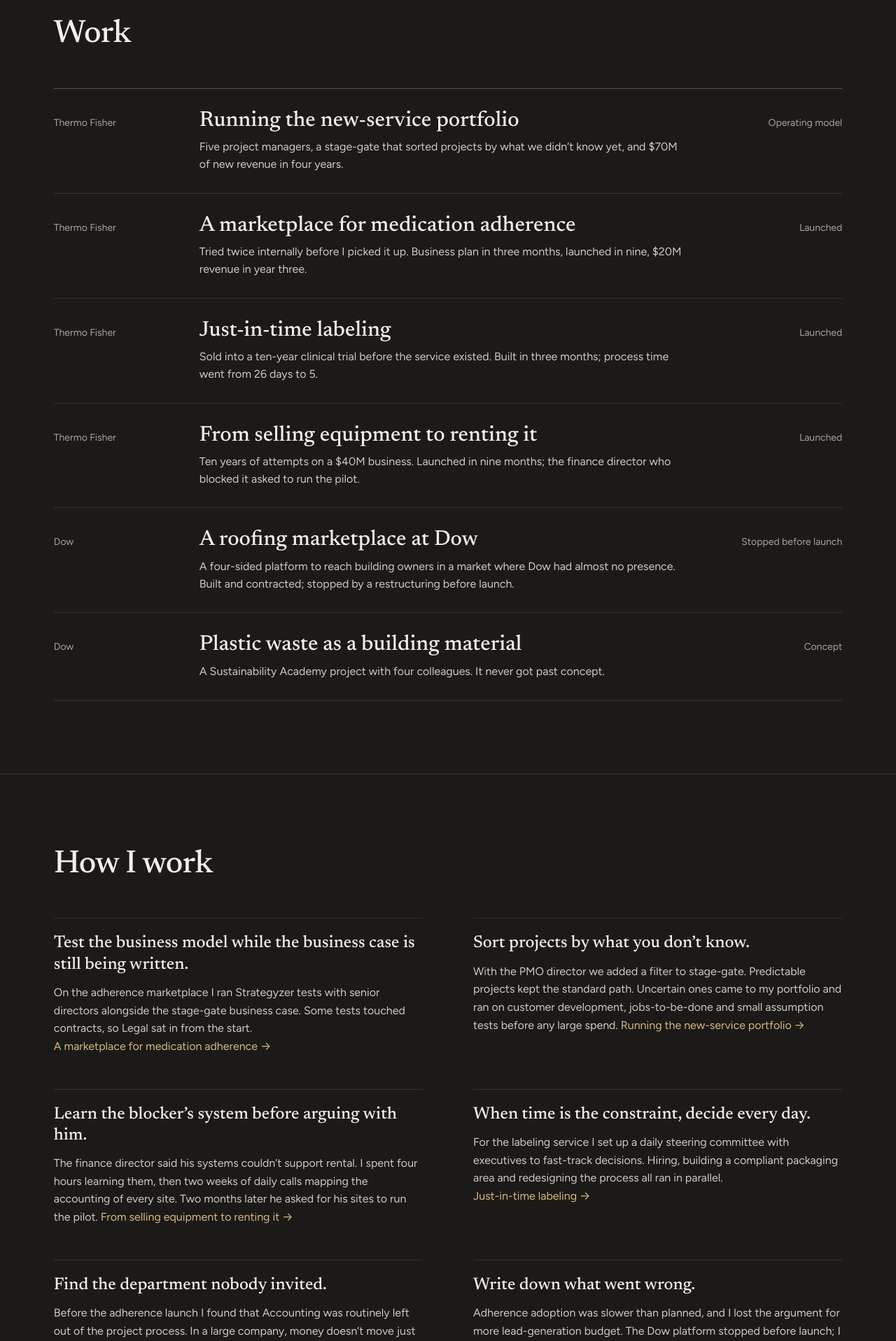
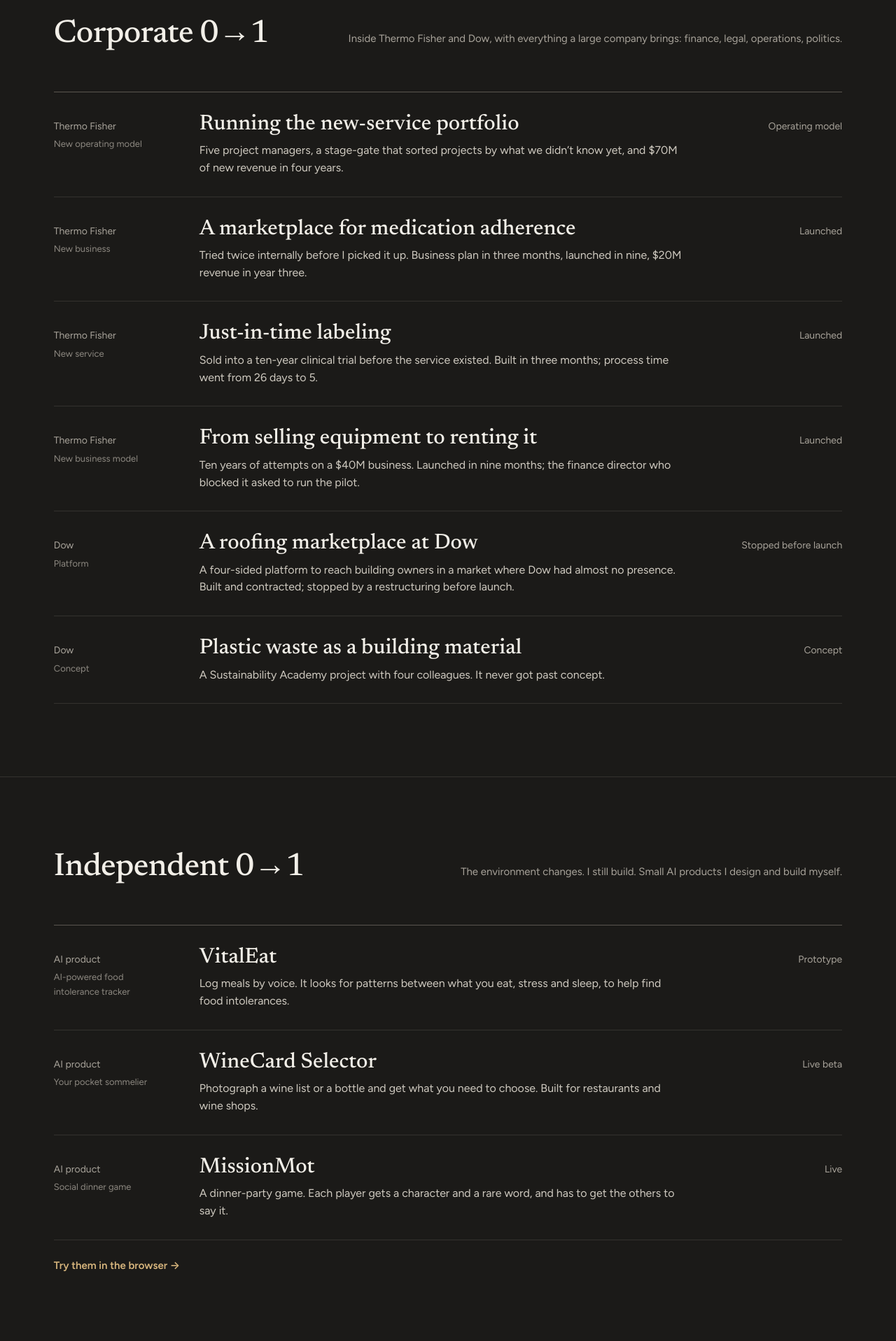
Before and after one commit to stephaneritty-del/portfolio, a React (Vite) app: page / in a window 1280 px wide. Shown: the part 880-2797 px from the top of the page at 70% size. Built offline with nearby package versions, Linux system fonts and the light colour scheme.

Commit message:
Add files via upload

```diff
--- a/src/components/SiteFooter.jsx
+++ b/src/components/SiteFooter.jsx
@@ -25,7 +25,7 @@ export default function SiteFooter() {
           <a href={LINKEDIN} target="_blank" rel="noopener noreferrer">LinkedIn</a>
           <a href={GITHUB} target="_blank" rel="noopener noreferrer">GitHub</a>
           <a href={`mailto:${EMAIL}`}>Email</a>
-          <a href="/ai-apps">Side projects (2025)</a>
+          <a href="/ai-apps">AI products</a>
         </nav>
       </footer>
       <CookieConsent />
--- a/src/components/SiteHeader.jsx
+++ b/src/components/SiteHeader.jsx
@@ -7,7 +7,8 @@ export default function SiteHeader({ className = '' }) {
       <a href="/" className="site-name">Stephane Ritty</a>
       <nav className="site-nav" aria-label="Main">
         <a href="/#work">Work</a>
-        <a href="/#how">How I work</a>
+        <a href="/#how">Building 0→1</a>
+        <a href="/ai-apps">AI products</a>
         <a href="/#contact">Contact</a>
         {CV_URL && (
           <a href={CV_URL} className="btn btn-outline btn-small">CV</a>
--- a/src/content.js
+++ b/src/content.js
@@ -12,16 +12,12 @@ export const CV_URL = null;
 
 export const ROLE = 'Head of Product';
 
-// A real quote from Dow. Shown in the homepage Background section.
-export const TESTIMONIAL = {
-  quote: 'Excellent forward thinking individual with entrepreneurial and strategic mindset!',
-  name: 'Marco ten Bruggencate',
-  title: 'Business President II&I, Dow'
-};
+// Marco ten Bruggencate's quote was removed from the site on 28 Sept.
+// To restore it, see .todo.md.
 
 // Three numbers under the homepage headline.
 export const heroFacts = [
-  ['$70M', 'new revenue in four years from the portfolio I ran'],
+  ['$70M', 'new revenue in four years, from the portfolio I ran'],
   ['9 months', 'to launch a rental model after ten years of attempts'],
   ['26 → 5 days', 'process time on a service built in three months']
 ];
@@ -31,6 +27,8 @@ export const heroFacts = [
 export const cases = [
   {
     slug: 'npi-portfolio',
+    type: 'New operating model',
+    owned: 'Portfolio decisions, the PMO framework (with the PMO director), a team of five project managers',
     component: 'Portfolio',
     company: 'Thermo Fisher',
     title: 'Running the new-service portfolio',
@@ -49,6 +47,8 @@ export const cases = [
   },
   {
     slug: 'adherence-marketplace',
+    type: 'New business',
+    owned: 'Business plan, vendor qualification, customer segmentation, pricing model, launch',
     component: 'Adherence',
     company: 'Thermo Fisher',
     title: 'A marketplace for medication adherence',
@@ -67,6 +67,8 @@ export const cases = [
   },
   {
     slug: 'just-in-time-labeling',
+    type: 'New service',
+    owned: 'Business model, operating process, hiring, a compliant packaging area, daily executive steering',
     component: 'Jit',
     company: 'Thermo Fisher',
     title: 'Just-in-time labeling',
@@ -85,6 +87,8 @@ export const cases = [
   },
   {
     slug: 'rental-business-model',
+    type: 'New business model',
+    owned: 'Business process, accounting integration, vendor contracts (MSAs and SOWs), financial model and pricing, pilot',
     component: 'Rental',
     company: 'Thermo Fisher',
     title: 'From selling equipment to renting it',
@@ -103,6 +107,8 @@ export const cases = [
   },
   {
     slug: 'b2b2c-platform',
+    type: 'Platform',
+    owned: 'Market strategy, business model, partner negotiations, product owner for version one, UX decisions',
     component: 'Platform',
     company: 'Dow',
     title: 'A roofing marketplace at Dow',
@@ -114,13 +120,15 @@ export const cases = [
       ['100+', 'qualified contractors in the pool'],
       ['~10', 'building owners ready to renovate'],
       ['4 of 4', 'stakeholder groups committed'],
-      ['7% vs 62%', 'market share, Europe vs North America']
+      ['7% vs 62%', 'liquid membranes’ share, Europe vs North America']
     ],
     description:
       'A four-sided roofing marketplace at Dow, built and contracted, then stopped by a restructuring before launch.'
   },
   {
     slug: 'circular-plastics',
+    type: 'Concept',
+    owned: 'The proposal, and a team of four from the Sustainability Academy',
     component: 'Plastics',
     company: 'Dow',
     title: 'Plastic waste as a building material',
@@ -134,16 +142,19 @@ export const cases = [
   }
 ];
 
-// "How I work" on the homepage: habits, each with the case that shows it.
-export const practices = [
+// "Building 0→1" on the homepage: an intro line, then observations with evidence.
+export const beyondProduct =
+  'A 0→1 doesn’t work because the product works. The customer, the economics, the team, the operations and the organization have to work too.';
+
+export const principles = [
   {
-    title: 'Test the business model while the business case is still being written.',
+    title: 'Start before the business case is finished.',
     text: 'On the adherence marketplace I ran Strategyzer tests with senior directors alongside the stage-gate business case. Some tests touched contracts, so Legal sat in from the start.',
     slug: 'adherence-marketplace'
   },
   {
     title: 'Sort projects by what you don’t know.',
-    text: 'With the PMO director we added a filter to stage-gate. Predictable projects kept the standard path. Uncertain ones came to my portfolio and ran on customer development, jobs-to-be-done and small assumption tests before any large spend.',
+    text: 'With the PMO director we added a filter to stage-gate. Predictable projects kept the standard path. Uncertain ones came to my portfolio and were tested in small steps before any large spend.',
     slug: 'npi-portfolio'
   },
   {
@@ -152,54 +163,54 @@ export const practices = [
     slug: 'rental-business-model'
   },
   {
+    title: 'Find the department nobody invited.',
+    text: 'Before the adherence launch I found that Accounting had been left out of the project process. A signed contract doesn’t make money move.',
+    slug: 'adherence-marketplace'
+  },
+  {
     title: 'When time is the constraint, decide every day.',
-    text: 'For the labeling service I set up a daily steering committee with executives to fast-track decisions. Hiring, building a compliant packaging area and redesigning the process all ran in parallel.',
+    text: 'For the labeling service I set up a daily steering committee with executives. Hiring, a compliant packaging area and a new process ran in parallel instead of waiting on each other.',
     slug: 'just-in-time-labeling'
   },
   {
-    title: 'Find the department nobody invited.',
-    text: 'Before the adherence launch I found that Accounting was routinely left out of the project process. In a large company, money doesn’t move just because a contract is signed.',
-    slug: 'adherence-marketplace'
-  },
-  {
     title: 'Write down what went wrong.',
-    text: 'Adherence adoption was slower than planned, and I lost the argument for more lead-generation budget. The Dow platform stopped before launch; I had underestimated the internal politics. Both are in the cases.',
+    text: 'Adherence adoption was slower than planned, and I lost the argument for more lead-generation budget. The Dow platform stopped before launch; I had underestimated the internal politics.',
     slug: 'b2b2c-platform'
   }
 ];
 
-// 2025 side projects, built on personal time while learning to build with AI.
-// Shown only on /ai-apps (linked from the footer), framed as past experiments.
+// Independent 0→1: small AI products Stephane designs and builds himself.
+// Shown on the homepage (Work) and on /ai-apps.
 export const apps = [
   {
     id: 'vitaleat',
     title: 'VitalEat',
     subtitle: 'AI-powered food intolerance tracker',
     description:
-      "An intelligent nutrition companion that helps identify food intolerances through seamless intake tracking. It learns your body's responses to different foods, stress levels, and sleep patterns.",
+      'Log meals by voice. It looks for patterns between what you eat, stress and sleep, to help find food intolerances.',
     tags: ['AI/ML', 'Health tech', 'Voice interface'],
     url: 'https://vitaleat.vercel.app',
-    status: 'The serious one'
+    status: 'Prototype'
   },
   {
     id: 'winecard',
     title: 'WineCard Selector',
     subtitle: 'Your pocket sommelier',
     description:
-      'Snap a photo of any wine card or bottle and instantly get the information you need. Made for restaurant dining and wine shopping.',
+      'Photograph a wine list or a bottle and get what you need to choose. Built for restaurants and wine shops.',
     tags: ['Computer vision', 'Web scraping', 'API integration'],
     url: 'https://winecardselctor.vercel.app',
-    status: 'Just for fun'
+    status: 'Live beta'
   },
   {
     id: 'missionmot',
     title: 'MissionMot',
     subtitle: 'Social dinner game',
     description:
-      'A party game where each player takes on a character and has to steer the others into saying rare, assigned words during dinner.',
+      'A dinner-party game. Each player gets a character and a rare word, and has to get the others to say it.',
     tags: ['Game design', 'Social', 'Real-time'],
     url: 'https://missionmot.vercel.app',
-    status: 'Just for fun'
+    status: 'Live'
   }
   // Ikigai Finder (https://ikig.vercel.app/) is hidden until it works reliably.
 ];
--- a/src/pages/AppsPage.jsx
+++ b/src/pages/AppsPage.jsx
@@ -12,12 +12,11 @@ export default function AppsPage() {
       <SiteHeader className="page-header" />
       <main>
         <header className="case-hero">
-          <p className="kicker">Side projects · 2025</p>
-          <h1 className="display-lg">Where I started <em>building with AI.</em></h1>
+          <p className="kicker">Independent 0→1</p>
+          <h1 className="display-lg">The environment changes. <em>I still build.</em></h1>
           <p className="lead">
-            Experiments from 2025, built on personal time while I was learning. VitalEat is the serious one; the
-            other two were just for fun. I&apos;d build all of them very differently today, but they&apos;re where it
-            started.
+            Small AI products I design and build myself, from idea to working product, without an organization around
+            them. Open any of them in the phone.
           </p>
         </header>
 
--- a/src/pages/CasePage.jsx
+++ b/src/pages/CasePage.jsx
@@ -21,10 +21,14 @@ export default function CasePage({ slug }) {
       <SiteHeader className="page-header" />
       <main>
         <header className="case-hero">
-          <p className="kicker">{c.company}</p>
+          <p className="kicker">{c.company} · {c.type}</p>
           <h1 className="display-lg">{c.title}</h1>
           <p className="lead">{c.dek}</p>
           <dl className="case-meta">
+            <div className="case-owned">
+              <dt>What I owned</dt>
+              <dd>{c.owned}</dd>
+            </div>
             {c.role && (
               <div>
                 <dt>Role</dt>
--- a/src/pages/Home.jsx
+++ b/src/pages/Home.jsx
@@ -1,6 +1,6 @@
 import SiteHeader from '../components/SiteHeader.jsx';
 import SiteFooter, { ContactBand } from '../components/SiteFooter.jsx';
-import { EMAIL, ROLE, TESTIMONIAL, cases, heroFacts, practices } from '../content.js';
+import { EMAIL, ROLE, apps, cases, heroFacts, beyondProduct, principles } from '../content.js';
 
 const caseTitle = (slug) => cases.find((c) => c.slug === slug).title;
 
@@ -14,11 +14,10 @@ export default function Home() {
         <SiteHeader className="home-hero-header" />
         <div className="home-hero-content">
           <p className="kicker">{ROLE}</p>
-          <h1 className="display-xl">I build new services inside companies that weren’t set up to run them.</h1>
+          <h1 className="display-xl">I build what doesn’t exist yet.</h1>
           <p className="lead">
-            Mostly at Thermo Fisher, in clinical trial services: a marketplace that had failed twice, a rental model the
-            company had tried for ten years, a labeling service sales had sold before it existed. And at Dow, a roofing
-            platform to reach building owners in a market where Dow had almost no presence.
+            0→1 products, services and businesses, from the first idea to something that works. Inside Thermo Fisher
+            and Dow, or on my own, I run the whole thing: customer, business model, product, team, launch.
           </p>
           <ul className="hero-proof" aria-label="Results">
             {heroFacts.map(([value, label]) => (
@@ -29,7 +28,7 @@ export default function Home() {
             ))}
           </ul>
           <div className="button-row">
-            <a href="#work" className="btn btn-light">Read the cases</a>
+            <a href="#work" className="btn btn-light">See the work</a>
             <a href={`mailto:${EMAIL}`} className="btn btn-outline">Email me</a>
           </div>
         </div>
@@ -37,12 +36,20 @@ export default function Home() {
 
       <main>
         <section id="work" className="band">
-          <h2 className="display-md section-title">Work</h2>
+          <div className="section-head">
+            <h2 className="display-md">Corporate 0→1</h2>
+            <p className="section-note">
+              Inside Thermo Fisher and Dow, with everything a large company brings: finance, legal, operations, politics.
+            </p>
+          </div>
           <ol className="work-list">
             {cases.map((c) => (
               <li key={c.slug}>
                 <a href={`/work/${c.slug}`} className="work-row">
-                  <span className="work-company">{c.company}</span>
+                  <span className="work-company">
+                    {c.company}
+                    <span className="work-type">{c.type}</span>
+                  </span>
                   <span className="work-main">
                     <span className="work-title">{c.title}</span>
                     <span className="work-line">{c.line}</span>
@@ -54,10 +61,38 @@ export default function Home() {
           </ol>
         </section>
 
+        <section id="independent" className="band">
+          <div className="section-head">
+            <h2 className="display-md">Independent 0→1</h2>
+            <p className="section-note">The environment changes. I still build. Small AI products I design and build myself.</p>
+          </div>
+          <ol className="work-list">
+            {apps.map((a) => (
+              <li key={a.id}>
+                <a href="/ai-apps" className="work-row">
+                  <span className="work-company">
+                    AI product
+                    <span className="work-type">{a.subtitle}</span>
+                  </span>
+                  <span className="work-main">
+                    <span className="work-title">{a.title}</span>
+                    <span className="work-line">{a.description}</span>
+                  </span>
+                  <span className="work-status">{a.status}</span>
+                </a>
+              </li>
+            ))}
+          </ol>
+          <p className="section-more"><a href="/ai-apps">Try them in the browser</a></p>
+        </section>
+
         <section id="how" className="band">
-          <h2 className="display-md section-title">How I work</h2>
+          <div className="section-head section-head-stack">
+            <h2 className="display-md">Building 0→1</h2>
+            <p className="lead">{beyondProduct}</p>
+          </div>
           <ol className="practices">
-            {practices.map((p) => (
+            {principles.map((p) => (
               <li key={p.title} className="practice">
                 <h3 className="practice-title">{p.title}</h3>
                 <p className="practice-text">
@@ -72,22 +107,14 @@ export default function Home() {
           <h2 className="display-md section-title">Background</h2>
           <div className="background-text">
             <p>
-              Product and innovation management, mostly in clinical trial services at Thermo Fisher and construction
-              chemicals at Dow. Today I&apos;m Head of Product.
+              Product director, program lead, product owner, portfolio lead, now Head of Product. The titles changed;
+              the work didn’t: take something ambiguous and build it into something real. That meant working across
+              product, sales, operations, finance and legal, inside Thermo Fisher and Dow, and on my own.
             </p>
-            <p>
-              The titles changed: product director, program lead, product owner, portfolio lead. The work sat in the
-              same place each time, between product, sales, operations, finance and legal, which is where new services
-              usually get stuck. On the Dow platform I negotiated with partner CEOs and also made the UX decisions
-              with the Scrum team.
+            <p className="rugby">
+              Like a rugby forward, I go into the rucks no one wants, so the team can move forward.
             </p>
           </div>
-          <blockquote className="testimonial">
-            <p>“{TESTIMONIAL.quote}”</p>
-            <footer>
-              {TESTIMONIAL.name}, {TESTIMONIAL.title}
-            </footer>
-          </blockquote>
         </section>
 
         <ContactBand />
--- a/src/routes.jsx
+++ b/src/routes.jsx
@@ -10,9 +10,9 @@ export const routes = [
   {
     path: '/',
     file: 'index.html',
-    title: `Stephane Ritty, ${ROLE}`,
+    title: `Stephane Ritty, ${ROLE} | I build what doesn’t exist yet`,
     description:
-      'Stephane Ritty, Head of Product. New services built inside Thermo Fisher and Dow, including a portfolio that brought $70M of new revenue in four years.',
+      'Stephane Ritty, Head of Product. 0→1 products, services and businesses: $70M of new revenue in four years at Thermo Fisher, a service built in three months, AI products built hands-on.',
     render: () => <Home />
   },
   ...cases.map((c) => ({
@@ -25,9 +25,8 @@ export const routes = [
   {
     path: '/ai-apps',
     file: 'ai-apps.html',
-    title: 'Side projects (2025) | Stephane Ritty',
-    description: 'Personal-time experiments from 2025, when Stephane Ritty started building with AI.',
-    noindex: true,
+    title: 'AI products | Stephane Ritty',
+    description: 'Independent 0→1: small AI products Stephane Ritty designs and builds himself. VitalEat, WineCard Selector and MissionMot.',
     render: () => <AppsPage />
   }
 ];
--- a/src/styles.css
+++ b/src/styles.css
@@ -168,8 +168,8 @@ a:focus-visible, button:focus-visible {
   gap: clamp(12px, 2.6vh, 32px);
   padding: clamp(20px, 4vh, 48px) var(--pad) clamp(24px, 6vh, 72px) clamp(32px, 5.5vw, 80px);
 }
-.home-hero .display-xl { font-size: clamp(34px, min(4.4vw, 6.4vh), 68px); line-height: 1.06; max-width: 15em; }
-.home-hero .lead { font-size: clamp(15.5px, min(1.35vw, 2vh), 19px); max-width: 38em; }
+.home-hero .display-xl { font-size: clamp(40px, min(6.6vw, 10.5vh), 100px); }
+.home-hero .lead { font-size: clamp(16px, min(1.5vw, 2.15vh), 20px); max-width: 36em; }
 
 .hero-proof {
   list-style: none;
@@ -234,6 +234,14 @@ a:focus-visible, button:focus-visible {
 .work-status { font-size: 14px; color: var(--faint); text-align: right; }
 .work-row:hover .work-title { color: var(--accent); }
 
+.work-type { display: block; margin-top: 4px; font-size: 13px; color: var(--faint); opacity: 0.8; }
+.section-more { margin: 24px 0 0; font-size: 15px; }
+.section-more a { color: var(--accent); font-weight: 600; }
+.section-more a::after { content: " →"; }
+.section-more a:hover { text-decoration: underline; text-underline-offset: 3px; }
+
+.section-head-stack { flex-direction: column; align-items: flex-start; gap: 16px; }
+
 .practices {
   list-style: none;
   margin: 0;
@@ -255,27 +263,21 @@ a:focus-visible, button:focus-visible {
 .practice-text a::after { content: " →"; }
 .practice-text a:hover { text-decoration: underline; text-underline-offset: 3px; }
 
+.background-text .rugby {
+  margin-top: 28px;
+  font-family: var(--serif);
+  font-style: italic;
+  font-size: clamp(22px, 2.2vw, 28px);
+  line-height: 1.3;
+  color: var(--text);
+}
+
 .background-text { max-width: 42em; }
 .background-text p { margin: 0 0 18px; font-size: clamp(18px, 1.5vw, 20px); line-height: 1.65; color: var(--muted); }
 .background-text p:last-child { margin-bottom: 0; }
 
 .contact-text { display: flex; flex-direction: column; gap: 12px; }
 
-.testimonial {
-  margin: clamp(40px, 5vw, 64px) 0 0;
-  padding-top: 28px;
-  border-top: 1px solid var(--line);
-  max-width: 42em;
-}
-.testimonial p {
-  margin: 0;
-  font-family: var(--serif);
-  font-style: italic;
-  font-size: clamp(22px, 2.2vw, 28px);
-  line-height: 1.3;
-  color: var(--text);
-}
-.testimonial footer { margin-top: 12px; font-size: 15px; color: var(--faint); }
 
 /* ---------- Contact + footer ---------- */
 
@@ -316,6 +318,7 @@ a:focus-visible, button:focus-visible {
 .case-meta { display: flex; flex-wrap: wrap; gap: 16px 56px; margin: 8px 0 0; }
 .case-meta dt { font-size: 12px; letter-spacing: 0.14em; text-transform: uppercase; color: var(--faint); }
 .case-meta dd { margin: 4px 0 0; font-size: 16px; }
+.case-owned { flex-basis: 100%; max-width: 44em; }
 .case-facts {
   list-style: none;
   margin: 16px 0 0;
@@ -592,7 +595,7 @@ a:focus-visible, button:focus-visible {
   /* Photo takes under half the screen so the headline shows on first view */
   .home-hero-photo { height: 46vh; height: 46svh; max-height: 520px; }
   .home-hero-content { padding: 28px var(--pad) 48px; gap: 20px; }
-  .home-hero .display-xl { font-size: clamp(32px, 8.6vw, 48px); }
+  .home-hero .display-xl { font-size: clamp(40px, 11vw, 64px); }
   .work-row { grid-template-columns: minmax(0, 1fr); gap: 6px; }
   .work-status { text-align: left; }
   .practices { grid-template-columns: minmax(0, 1fr); gap: 36px; }
```
Also changed, not shown: index.html (+7 -7 lines), public/og-image.jpg, 1 other file (tests, documents, lock files or other folders).
